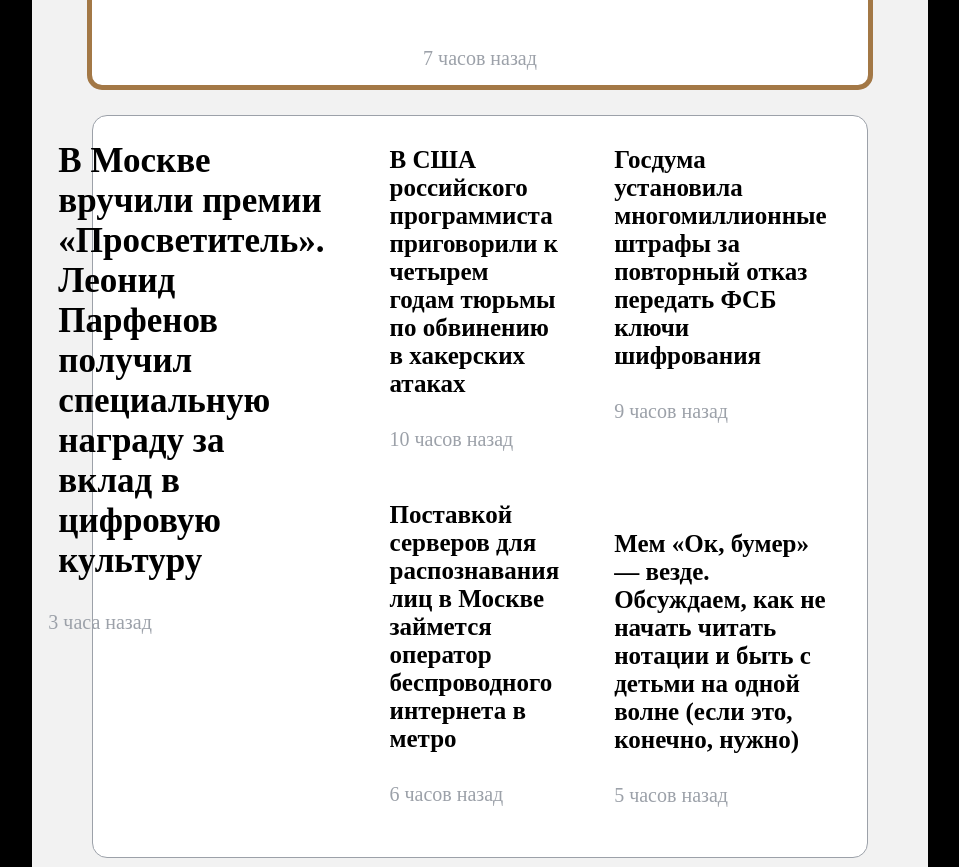
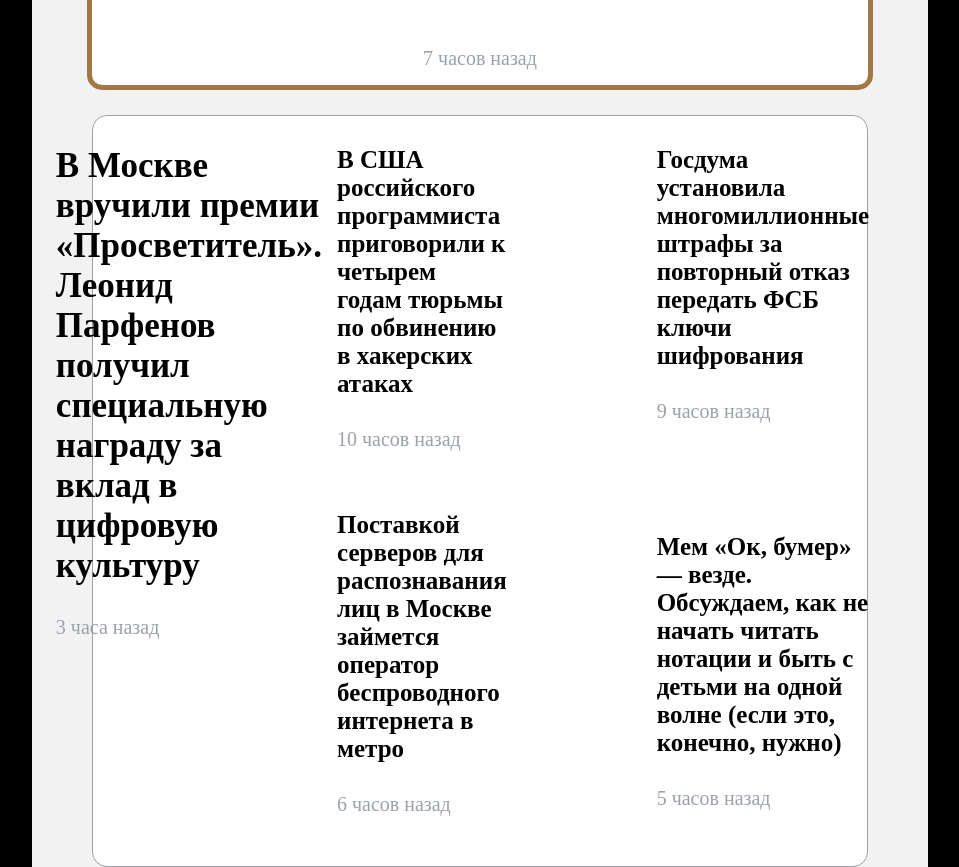
Before and after one commit to 1AndOne1/meduza, a plain HTML site: page index.html in a window 1280 px wide. Shown: the part 465-1332 px from the top of the page, without its empty margins (268-1227 px from the left). Drawn offline with Linux system fonts and the light colour scheme; a web font is replaced by a local one.

Commit message:
Add files via upload

```diff
--- a/style.css
+++ b/style.css
@@ -13,6 +13,7 @@ body {
     background-color: black;
     font-family: "PFRegalText";
     min-width: 320px;
+    text-decoration: none;
 }
 
 .wrapper {
@@ -199,26 +200,25 @@ main {
 }
 
 .news .additional-news1 ul .additional_1 {
-    margin-left: 20px;
-    margin-top: 25px;
-    margin-right: 65px;
-}
-
-.additional-news1 ul .additional_1 h1 {
-    font-size: 35px;
-    margin-left: 10px;
+    margin-left: 30px;
+    margin-top: 30px;
+    margin-right: 15px;
 }
 
 .additional-news1 ul .additional_1 p {
     font-size: 20px;
     margin-top: 30px;
-    margin-bottom: 20px;
+    margin-bottom: 30px;
     color: #9CA1A9;
+}
+
+.additional-news1 ul .additional_1 h1 {
+    font-size: 35px;
 }
 
 .news .additional-news1 ul .additional_2 {
     font-size: 20px;
-    margin-right: 55px;
+    margin-right: 150px;
 }
 
 .news .additional-news1 ul .additional_2 p {
@@ -232,12 +232,13 @@ main {
     margin-bottom: 25px;
 }
 
-.news .additional-news1 ul .additional_2 .additional-news2 {
-    margin-top: 25px;
+.news .additional-news1 ul .additional_2 .news_2 {
+    margin-top: 40px;
+    padding-top: 10px;
 }
 
 .news .additional-news1 ul .additional_3 {
-    margin-right: 120px;
+    margin-right: 80px;
     font-size: 20px;
 }
 
@@ -253,8 +254,7 @@ main {
 }
 
 .news .additional-news1 ul .additional_3 .news_4 {
-    margin-top: 30px;
-    padding-top: 57px;
+    padding-top: 60px;
 }
 
 .additional-news2 {
@@ -281,7 +281,6 @@ main {
     margin-left: 30px;
     margin-top: 30px;
     margin-right: 15px;
-    margin-inline: 50px;
 }
 
 .news .additional-news2 ul .additional_4 h1 {
@@ -297,7 +296,7 @@ main {
 
 .news .additional-news2 ul .additional_5 {
     font-size: 20px;
-    margin-right: 170x;
+    margin-right: 150px;
 }
 
 .news .additional-news2 ul .additional_5 p {
@@ -317,7 +316,7 @@ main {
 
 .news .additional-news2 ul .additional_6 {
     font-size: 20px;
-    margin-right: 170x;
+    margin-right: 80px;
 }
 
 .news .additional-news2 ul .additional_6 p {
@@ -332,11 +331,14 @@ main {
 }
 
 .news .additional-news2 ul .additional_6 .news_8 {
-    margin-top: 25px;
+    padding-top: 60px;
 }
 
 .footer-links {
     display: flex;
+    justify-content: space-around;
+    color: white;
+    margin-inline: -68px;
 }
 
 .footer-links .other-links {
@@ -359,22 +361,17 @@ main {
 .footer-under-lines .outline {
     display: flex;
     justify-content: center;
-    outline: 1px solid white;
     margin-left: 200px;
     margin-right: 200px;
     margin-top: 50px;
 }
 
 footer {
-    color: white;
+
     font-style: normal;
-    font-weight: 700;
+    font-weight: 500;
 }
 
 footer a {
     color: white;
 }
-
-footer a:hover {
-    text-decoration: underline;
-}
```
